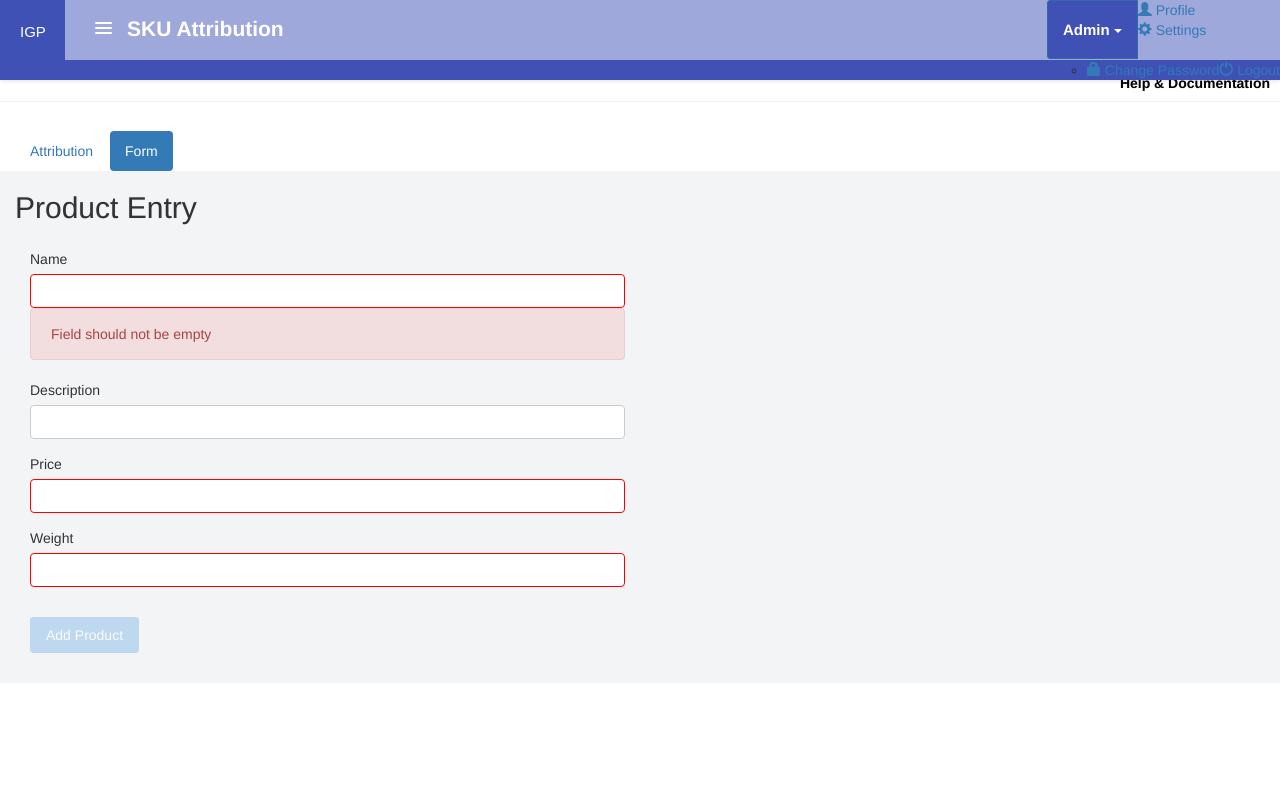
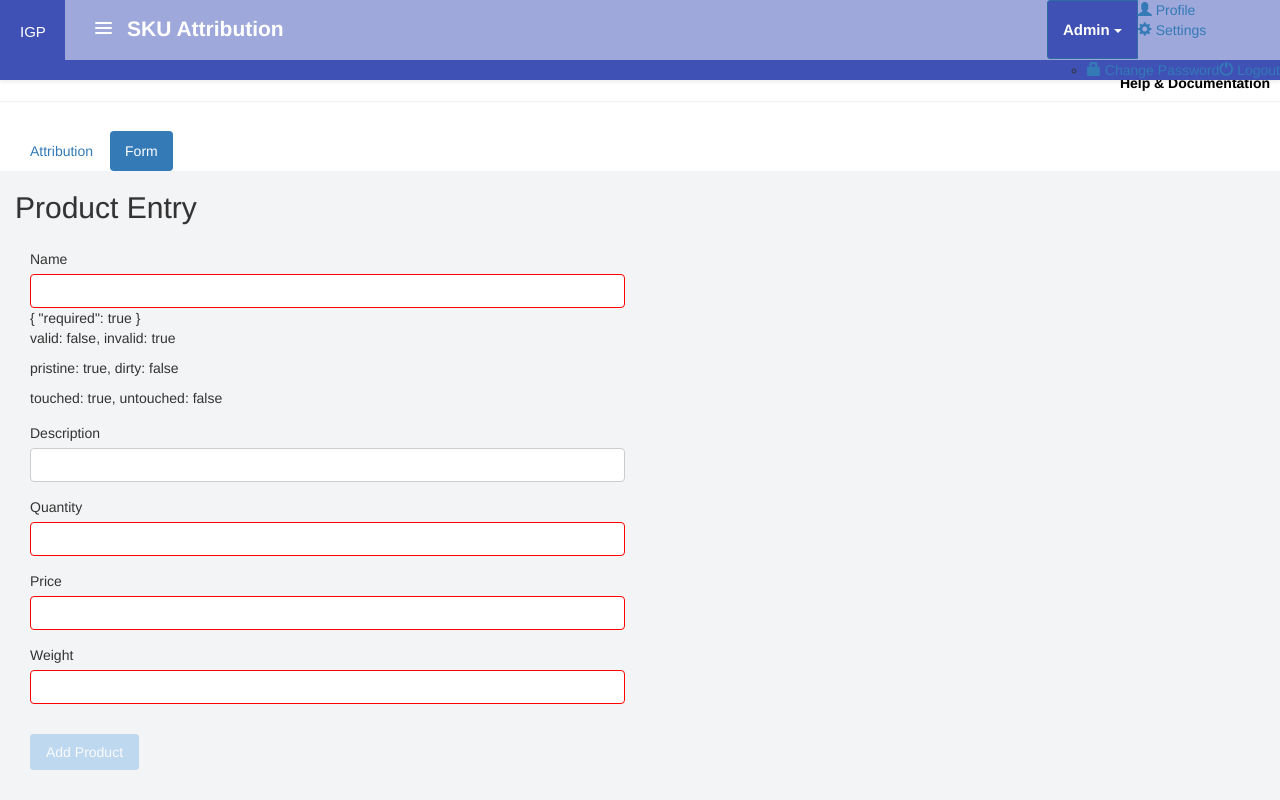
Before and after one commit to vijay-igp/admin-panel, an Angular app: page /form in a window 1280 px wide. Built offline with nearby package versions, Linux system fonts and the light colour scheme; what ng2-bootstrap would draw is missing.

Commit message:
Form validation using flags

```diff
--- a/src/app/app.module.ts
+++ b/src/app/app.module.ts
@@ -15,7 +15,7 @@ import { AppComponent } from './app.component';
 import { MenuBarComponent } from './menu-bar/menu-bar.component';
 import { MetricsListComponent } from './metrics-list/metrics-list.component';
 import { LotRowComponent } from './lot-row/lot-row.component';
-import { FormComponent } from './form/form.component';
+import { FormValidationComponent } from './form/form.component';
 
 @NgModule({
   declarations: [
@@ -23,7 +23,7 @@ import { FormComponent } from './form/form.component';
     MenuBarComponent,
     MetricsListComponent,
     LotRowComponent,
-    FormComponent
+    FormValidationComponent
   ],
   imports: [
     BrowserModule,
--- a/src/app/app.routing.ts
+++ b/src/app/app.routing.ts
@@ -1,11 +1,11 @@
 import { Routes, RouterModule } from '@angular/router';
 import { MetricsListComponent } from './metrics-list/metrics-list.component';
-import { FormComponent } from './form/form.component';
+import { FormValidationComponent } from './form/form.component';
 
 const route: Routes = [
-    { path: '', redirectTo: 'attribution', pathMatch: 'full' },
+    { path: '', redirectTo: 'form', pathMatch: 'full' },
     { path: 'attribution', component: MetricsListComponent },
-    { path: 'form', component: FormComponent }
+    { path: 'form', component: FormValidationComponent }
 ]
 
 export const routing = RouterModule.forRoot(route);
--- a/src/app/form/form.component.html
+++ b/src/app/form/form.component.html
@@ -1,18 +1,20 @@
 <div class="container-fluid">
   <h2>Product Entry</h2>
-  <form class="form" #productForm="ngForm">
-    <div class="row padding-15">
-      <div class="col-xs-6">
+  <div class="row padding-15">
+    <div class="col-xs-6">
+      <form class="form" #productForm="ngForm">
         <div class="form-group">
           <label for="name">Name</label>
-          <input type="text" class="form-control" id="name" required minlength="3" maxlength="10" [(ngModel)]="product.name" name="name" #name="ngModel">
-          <!--{{name.errors && Object.keys(name.errors)}}-->
+          <input type="text" class="form-control" id="name" required minlength="3" maxlength="25" [(ngModel)]="product.name" name="name" #name="ngModel">
 
-          <div *ngFor="let err of errors">
-            {{err}}
+          <div>
+            {{name.errors | json}}
           </div>
+          <p>valid: {{name.valid}}, invalid: {{name.invalid}}</p>
+          <p>pristine: {{name.pristine}}, dirty: {{name.dirty}}</p>
+          <p>touched: {{name.untouched}}, untouched: {{name.touched}}</p>
 
-          <div *ngIf="name.errors" class="alert alert-danger">
+          <div *ngIf="name.errors && (name.dirty || name.touched)" class="alert alert-danger">
             <div [hidden]="!name.errors.required">Field should not be empty</div>
             <div [hidden]="!name.errors.minlength">Minimum 3 characters</div>
             <div [hidden]="!name.errors.maxlength">Minimum 3 characters</div>
@@ -21,11 +23,22 @@
 
         <div class="form-group">
           <label for="description">Description</label>
-          <input type="text" id="description" class="form-control" maxlength="100" [(ngModel)]="product.description" name="description" #description="ngModel">
+          <input type="text" id="description" class="form-control" maxlength="100" [ngModel]="product.description" (ngModelChange)="product.description=$event" name="description" #description="ngModel">
+
+          <div>{{product.description}}</div>
 
           <div *ngIf="description.errors">
             <div [hidden]="!description.errors.maxlength"></div>
           </div>
+        </div>
+
+        <div class="form-group">
+          <label for="quantity">Quantity</label>
+          <input type="text" id="quantity" class="form-control" required [(ngModel)]="product.quantity" name="quantity">
+        </div>
+
+        <div class="form-group">
+
         </div>
 
         <div class="form-group">
@@ -41,8 +54,8 @@
         <div class="form-group padding-top-15">
           <button type="submit" class="btn btn-primary" [disabled]="!productForm.form.valid">Add Product</button>
         </div>
-      </div>
+      </form>
     </div>
+  </div>
 
-  </form>
 </div>
--- a/src/app/form/form.component.ts
+++ b/src/app/form/form.component.ts
@@ -1,4 +1,4 @@
-import { Component, OnInit, OnChanges, DoCheck, SimpleChanges } from '@angular/core';
+import { Component, OnInit, OnChanges, DoCheck, SimpleChanges, Input } from '@angular/core';
 import { Product } from 'classes/product';
 import { ProductService } from 'services/product.service';
 
@@ -7,7 +7,7 @@ import { ProductService } from 'services/product.service';
   templateUrl: './form.component.html',
   styleUrls: ['./form.component.css']
 })
-export class FormComponent implements OnInit, OnChanges, DoCheck {
+export class FormValidationComponent implements OnInit, OnChanges, DoCheck {
   products: Product[];
   product = new Product();
 
--- a/src/classes/product.ts
+++ b/src/classes/product.ts
@@ -3,6 +3,7 @@ export class Product {
     constructor(
         public name?: string,
         public description?: string,
+        public quantity?: number,
         public price?: number,
         public weight?: string
     ) {}
--- a/src/services/backend.service.ts
+++ b/src/services/backend.service.ts
@@ -10,9 +10,9 @@ const METRICS = [
         new Metric('Backlogs', 236, 'days')
       ],
       PRODUCTS = [
-        new Product('Cake', 'Chocolate cake', 600, '1kg'),
-        new Product('Flowers', 'Bouquet of flowers', 390, '240gms'),
-        new Product('Watch', 'Rolex wrist watch', 100000, '100gms')
+        new Product('Cake', 'Chocolate cake', 2, 600, '1kg'),
+        new Product('Flowers', 'Bouquet of flowers', 10, 390, '240gms'),
+        new Product('Watch', 'Rolex wrist watch', 1, 100000, '100gms')
       ];
 
 @Injectable()
```
Also changed, not shown: 1 other file (tests, documents, lock files or other folders).
